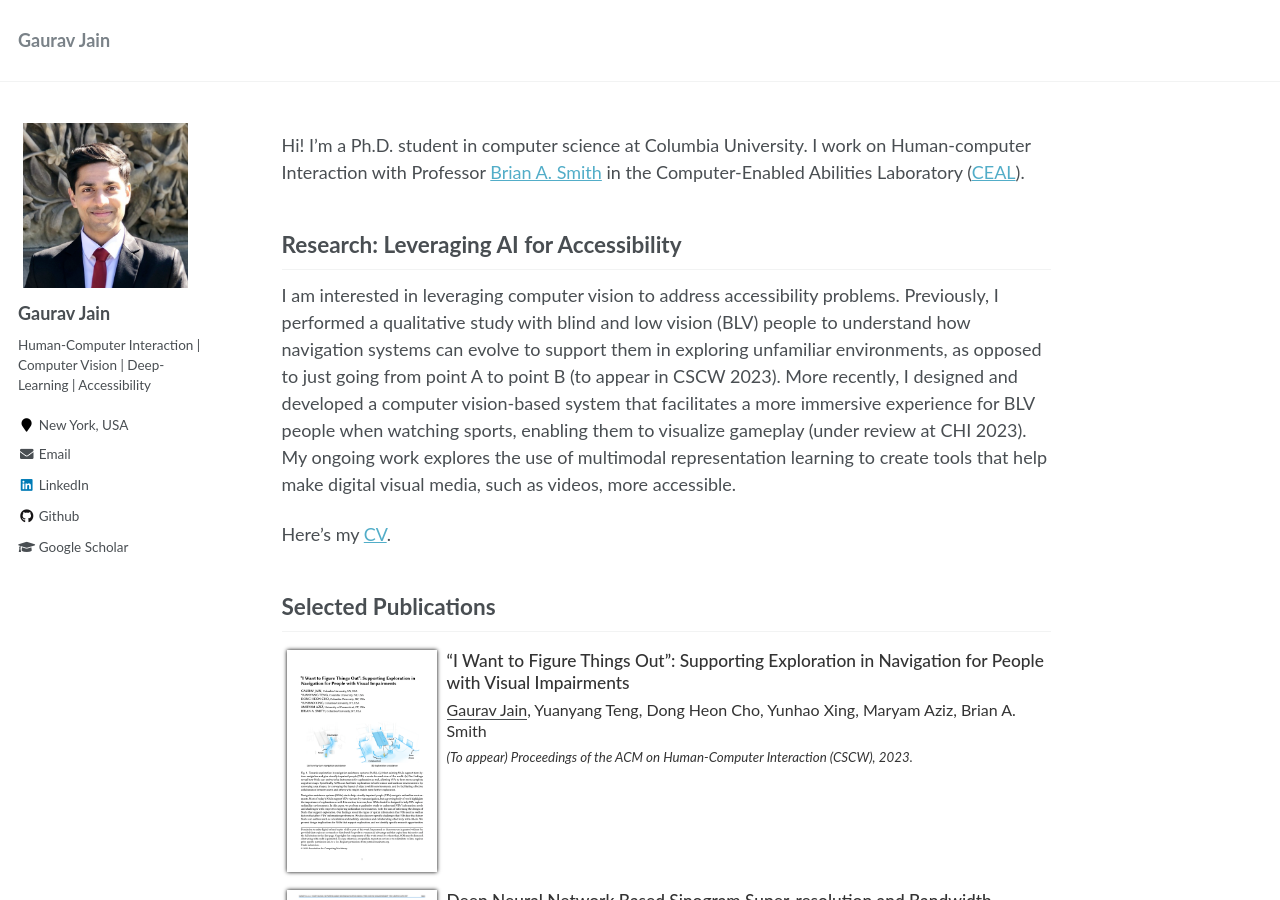
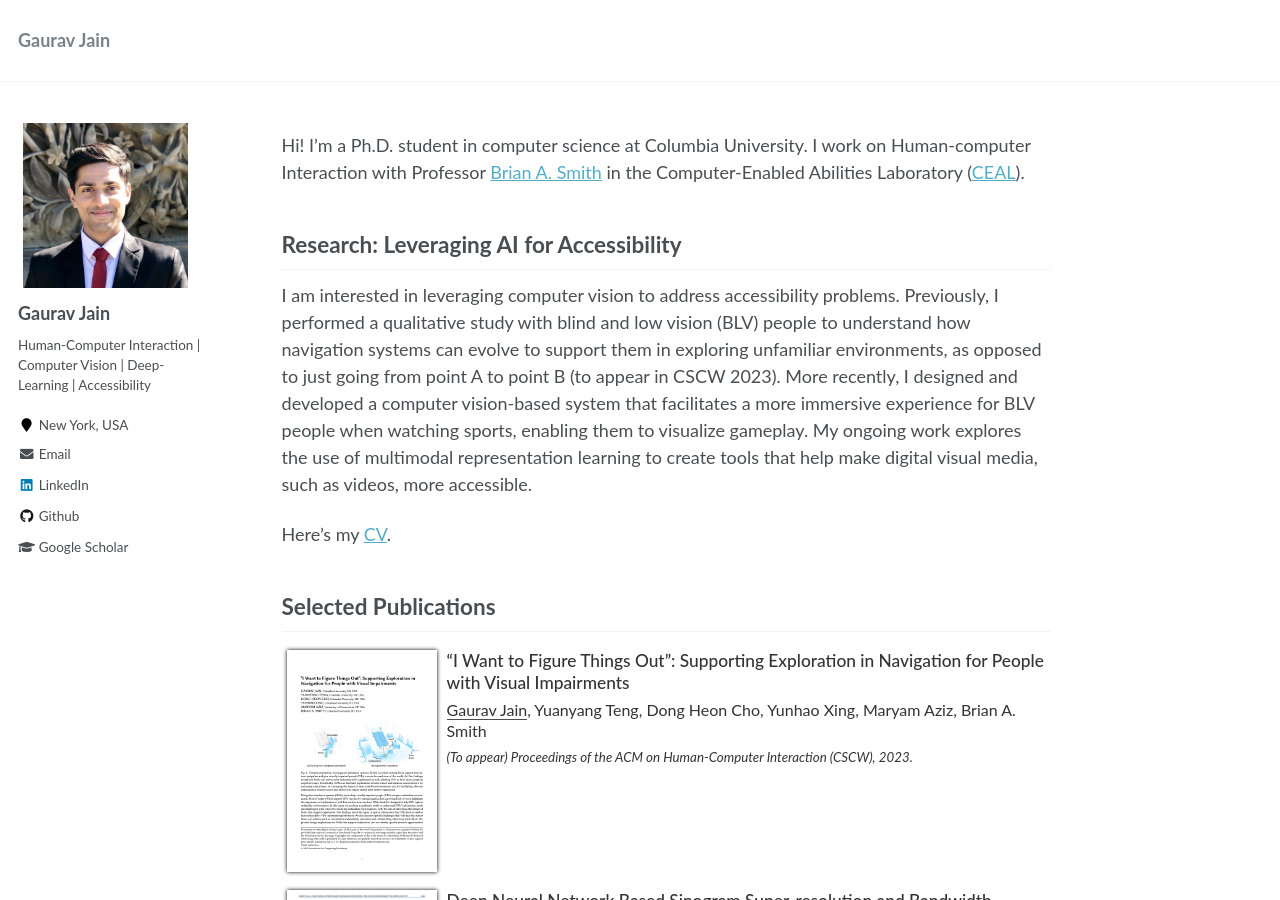
Before and after one commit to Gaurav1302/gaurav1302.github.io, a Jekyll site: the page built from _pages/about.md, in a window 1280 px wide and 900 px high. Built offline with Jekyll 4.4.1, drawn with Linux system fonts in a browser that asks for light colours.

Commit message:
minor fix

```diff
--- a/_pages/about.md
+++ b/_pages/about.md
@@ -13,7 +13,7 @@
 
 ## Research: Leveraging AI for Accessibility
 
-I am interested in leveraging computer vision to address accessibility problems. Previously, I performed a qualitative study with blind and low vision (BLV) people to understand how navigation systems can evolve to support them in exploring unfamiliar environments, as opposed to just going from point A to point B (to appear in CSCW 2023). More recently, I designed and developed a computer vision-based system that facilitates a more immersive experience for BLV people when watching sports, enabling them to visualize gameplay (under review at CHI 2023). My ongoing work explores the use of multimodal representation learning to create tools that help make digital visual media, such as videos, more accessible.
+I am interested in leveraging computer vision to address accessibility problems. Previously, I performed a qualitative study with blind and low vision (BLV) people to understand how navigation systems can evolve to support them in exploring unfamiliar environments, as opposed to just going from point A to point B (to appear in CSCW 2023). More recently, I designed and developed a computer vision-based system that facilitates a more immersive experience for BLV people when watching sports, enabling them to visualize gameplay. My ongoing work explores the use of multimodal representation learning to create tools that help make digital visual media, such as videos, more accessible.
 
 <!-- My research revolves around building systems that help people with disabilities to better experience the world around them. Specifically, I am interested in leveraging computer vision and deep learning for multimodal analysis (such as videos, images, and audio) to make digital media more accessible to people who are blind and low vision. To this end, I focus on solving technical challenges of using AI for accessibility and the design of novel interaction techniques that help facilitate a more immersive user experience for people with disabilities. -->
 
```
